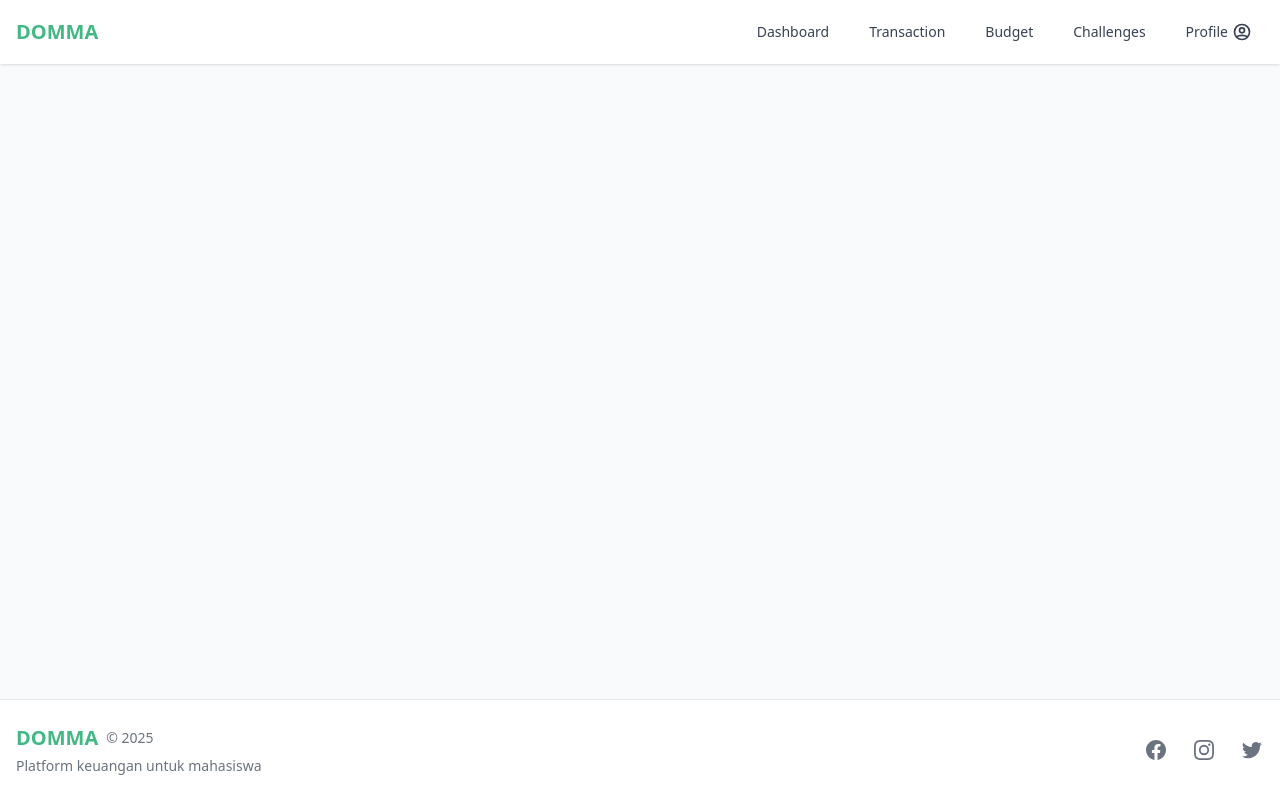
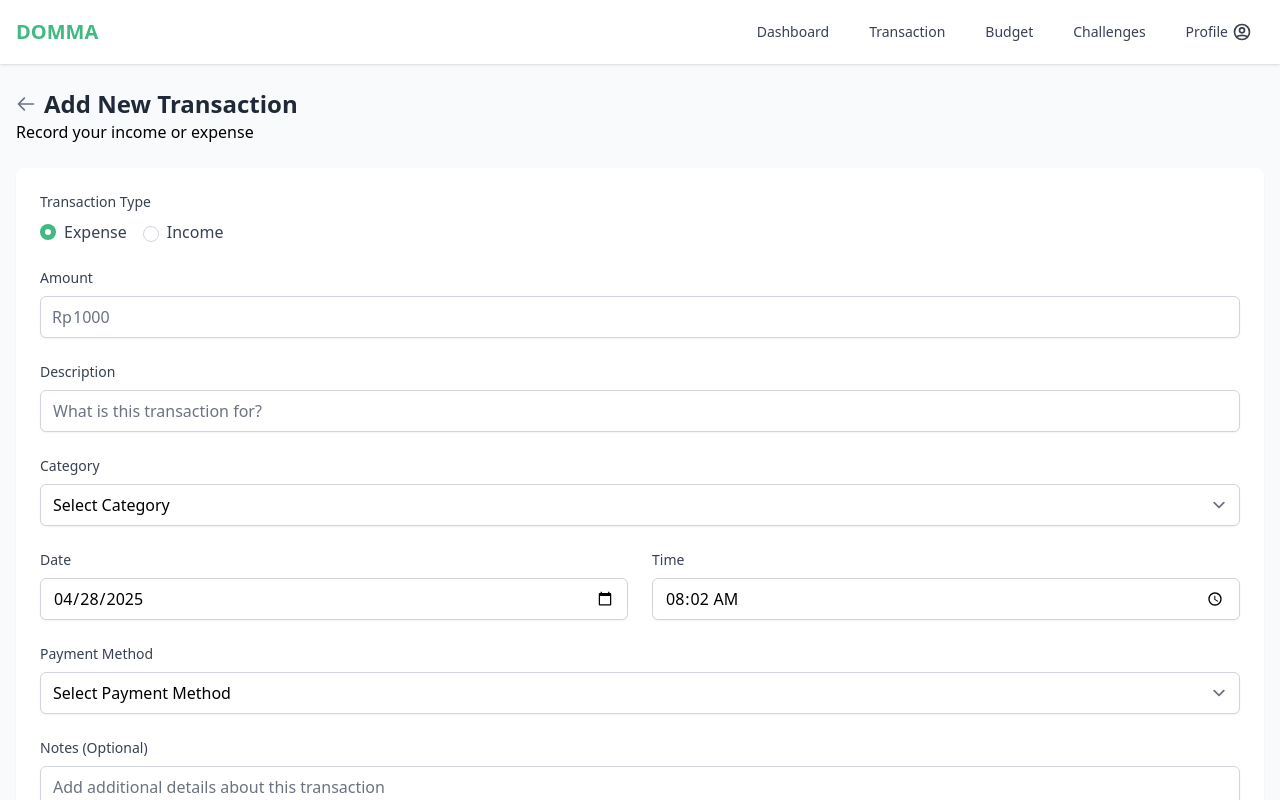
Before and after one commit to domma-app/frontend, a Nuxt app: page /transaction/new in a window 1280 px wide. Shown: the top 800 px of the page. Built offline with nearby package versions, Linux system fonts and the light colour scheme.

Commit message:
feat: complete add new transaction ui

```diff
--- a/pages/transaction/new.vue
+++ b/pages/transaction/new.vue
@@ -1,3 +1,264 @@
-<template></template>
+<template>
+  <div>
+    <div class="mb-6">
+      <div class="flex items-center">
+        <NuxtLink
+          to="/transaction"
+          class="mr-2 text-gray-500 hover:text-gray-700"
+        >
+          <svg
+            class="w-5 h-5"
+            fill="none"
+            stroke="currentColor"
+            viewBox="0 0 24 24"
+            xmlns="http://www.w3.org/2000/svg"
+          >
+            <path
+              stroke-linecap="round"
+              stroke-linejoin="round"
+              stroke-width="2"
+              d="M10 19l-7-7m0 0l7-7m-7 7h18"
+            ></path>
+          </svg>
+        </NuxtLink>
+        <h1 class="text-2xl font-bold text-gray-800">Add New Transaction</h1>
+      </div>
+      <p>Record your income or expense</p>
+    </div>
 
-<script setup lang="ts"></script>
+    <div class="bg-white rounded-lg p-6 shadow-sm">
+      <form>
+        <!-- Transaction Type -->
+        <div class="mb-6">
+          <label class="block text-sm font-medium text-gray-700 mb-2">
+            Transaction Type
+          </label>
+          <div class="flex space-x-4">
+            <label class="flex items-center">
+              <input
+                type="radio"
+                name="transaction_type"
+                value="expense"
+                v-model="transaction.type"
+                class="h-4w-4 text-green-500 border-gray-300 focus:ring-green-400"
+              />
+              <span class="ml-2 text-gray-700">Expense</span>
+            </label>
+            <label>
+              <input
+                type="radio"
+                name="transaction_type"
+                value="income"
+                v-model="transaction.type"
+                class="h-4w-4 text-green-500 border-gray-300 focus:ring-green-400"
+              />
+              <span class="ml-2 text-gray-700">Income</span>
+            </label>
+          </div>
+        </div>
+
+        <!-- Amount -->
+        <div class="mb-6">
+          <label
+            for="amount"
+            class="block text-sm font-medium text-gray-700 mb-2"
+          >
+            Amount
+          </label>
+          <div class="relative">
+            <div
+              class="absolute inset-y-0 left-0 pl-3 flex items-center pointer-events-none"
+            >
+              <span class="text-gray-500">Rp</span>
+            </div>
+            <input
+              type="number"
+              id="amount"
+              min="1000"
+              step="1000"
+              placeholder="1000"
+              v-model="transaction.amount"
+              class="pl-8 block w-full rounded-md border-gray-300 shadow-sm focus:border-green-500 focus:ring focus:ring-green-200 focus:ring-opacity-50"
+              required
+            />
+          </div>
+        </div>
+
+        <!-- Description -->
+        <div class="mb-6">
+          <label
+            for="description"
+            class="block text-sm font-medium text-gray-700 mb-2"
+          >
+            Description
+          </label>
+          <input
+            type="text"
+            id="description"
+            placeholder="What is this transaction for?"
+            class="block w-full rounded-md border-gray-300 shadow-sm focus:border-green-500 focus:ring focus:ring-green-200 focus:ring-opacity-50"
+            required
+          />
+        </div>
+
+        <!-- Category -->
+        <div class="mb-6">
+          <label
+            for="category"
+            class="block text-sm font-medium text-gray-700 mb-2"
+            >Category</label
+          >
+          <div>
+            <select
+              id="category"
+              v-model="transaction.category"
+              class="block w-full rounded-md border-gray-300 shadow-sm focus:border-green-500 focus:ring focus:ring-green-200 focus:ring-opacity-50"
+              required
+            >
+              <option value="" disabled selected>Select Category</option>
+              <optgroup
+                v-if="transaction.type === 'expense'"
+                label="Expense Categories"
+              >
+                <option value="food">Food</option>
+                <option value="transportation">Transportation</option>
+                <option value="education">education</option>
+                <option value="entertainment">Entertainment</option>
+                <option value="housing">Housing</option>
+                <option value="utilities">Utilities</option>
+                <option value="healthcare">Healthcare</option>
+                <option value="other_expense">Other</option>
+              </optgroup>
+              <optgroup
+                v-if="transaction.type === 'income'"
+                label="Income Categories"
+              >
+                <option value="salary">Salary</option>
+                <option value="scholarship">Scholarship</option>
+                <option value="gift">Gift</option>
+                <option value="investment">Investment</option>
+                <option value="other_income">Other</option>
+              </optgroup>
+            </select>
+          </div>
+        </div>
+
+        <!-- Date and Time -->
+        <div class="grid grid-cols-1 md:grid-cols-2 gap-6 mb-6">
+          <div>
+            <label
+              for="date"
+              class="block text-sm font-medium text-gray-700 mb-2"
+              >Date</label
+            >
+            <input
+              type="date"
+              id="date"
+              v-model="transaction.date"
+              class="block w-full rounded-md border-gray-300 shadow-sm focus:border-green-500 focus:ring focus:ring-green-200 focus:ring-opacity-50"
+              required
+            />
+          </div>
+          <div>
+            <label
+              for="time"
+              class="block text-sm font-medium text-gray-700 mb-2"
+              >Time</label
+            >
+            <input
+              type="time"
+              id="time"
+              v-model="transaction.time"
+              class="block w-full rounded-md border-gray-300 shadow-sm focus:border-green-500 focus:ring focus:ring-green-200 focus:ring-opacity-50"
+              required
+            />
+          </div>
+        </div>
+
+        <!-- Payment Method -->
+        <div class="mb-6">
+          <label
+            for="payment_method"
+            class="block text-sm font-medium text-gray-700 mb-2"
+            >Payment Method</label
+          >
+          <select
+            id="payment_method"
+            v-model="transaction.paymentMethod"
+            class="block w-full rounded-md border-gray-300 shadow-sm focus:border-green-500 focus:ring focus:ring-green-200 focus:ring-opacity-50"
+            required
+          >
+            <option value="" disabled selected>Select Payment Method</option>
+            <option value="cash">Cash</option>
+            <option value="debit_card">Debit Card</option>
+            <option value="credit_card">Credit Card</option>
+            <option value="bank_transfer">Bank Transfer</option>
+            <option value="mobile_payment">Mobile Payment</option>
+            <option value="other">Other</option>
+          </select>
+        </div>
+
+        <!-- Notes -->
+        <div class="mb-6">
+          <label
+            for="notes"
+            class="block text-sm font-medium text-gray-700 mb-2"
+            >Notes (Optional)</label
+          >
+          <textarea
+            id="notes"
+            v-model="transaction.notes"
+            rows="5"
+            placeholder="Add additional details about this transaction"
+            class="block w-full rounded-md border-gray-300 shadow-sm focus:border-green-500 focus:ring focus:ring-green-200 focus:ring-opacity-50"
+          ></textarea>
+        </div>
+
+        <!-- Submit buttons -->
+        <div class="flex justify-between">
+          <NuxtLink
+            to="/transaction"
+            class="px-6 py-2 border border-gray-300 rounded-md text-gray-700 hover:bg-gray-50 transition-colors"
+          >
+            Back
+          </NuxtLink>
+
+          <button
+            type="submit"
+            class="bg-green-500 hover:bg-green-600 text-white px-6 py-2 rounded-lg transition-colors"
+          >
+            Save Transaction
+          </button>
+        </div>
+      </form>
+    </div>
+  </div>
+</template>
+
+<script setup lang="ts">
+// Get today's date and current time for defaults
+const today = new Date();
+const formattedDate = today.toISOString().split("T")[0];
+const hours = String(today.getHours()).padStart(2, "0");
+const minutes = String(today.getMinutes()).padStart(2, "0");
+const formattedTime = `${hours}:${minutes}`;
+
+// Transaction data
+const transaction = ref({
+  type: "expense",
+  amount: "",
+  description: "",
+  category: "",
+  date: formattedDate,
+  time: formattedTime,
+  paymentMethod: "",
+  notes: "",
+  isRecurring: false,
+  recurring: {
+    frequency: "monthly",
+    endType: "never",
+    endDate: "",
+    occurrences: 1,
+  },
+});
+</script>
```
